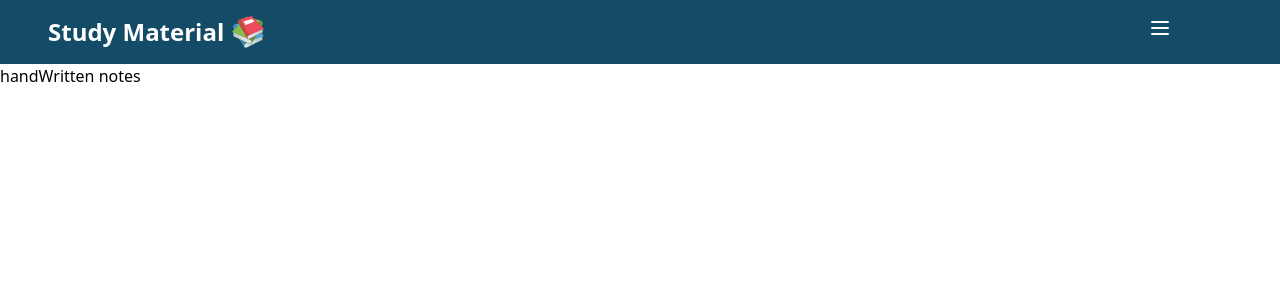
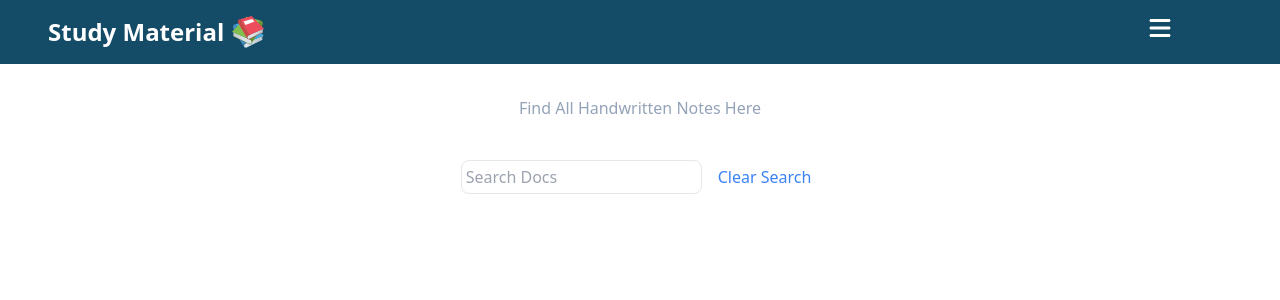
Before and after one commit to OctoTechHub/studysource, a React (Vite) app: page /notes in a window 1280 px wide. Shown: the top 300 px of the page. Built offline with nearby package versions, Linux system fonts and the light colour scheme.

Commit message:
[BUG FIXED] Toggle and Clear Search

```diff
--- a/src/components/HandNotes.tsx
+++ b/src/components/HandNotes.tsx
@@ -1,10 +1,38 @@
+import React, { useState } from 'react';
+import { Link } from 'react-router-dom';
 
+const handWritten: React.FC = () => {
+  const [searchQuery, setSearchQuery] = useState<string>("");
 
-const handWritten = () =>{
+  const handleSearchQueryChange = (event: { target: { value: React.SetStateAction<string>; }; }) => {
+    setSearchQuery(event.target.value);
+  };
 
-    return <div>
-        handWritten notes
+  function clearSearch() {
+    setSearchQuery("");
+  }
+
+  return (
+    <div className="flex flex-col items-center mt-8">
+      <h1 className="text-slate-400 hover:text-sky-400 mb-10">
+        Find All Handwritten Notes Here
+      </h1>
+      <div className="">
+        <div className="mb-4">
+          <input
+            type="text"
+            placeholder="Search Docs"
+            value={searchQuery}
+            onChange={handleSearchQueryChange}
+            className="border rounded-lg p-1 mr-2"
+          />
+          <Link to="/" className="text-blue-500 hover:underline bg-white rounded-lg p-2" onClick={(e) => { e.preventDefault(); clearSearch(); }}>
+            Clear Search
+          </Link>
+        </div>
+      </div>
     </div>
-}
+  );
+};
 
-export default handWritten
+export default handWritten;
--- a/src/components/Nav.tsx
+++ b/src/components/Nav.tsx
@@ -1,7 +1,10 @@
 import { useState } from "react";
 import { Link } from "react-router-dom";
 import { FontAwesomeIcon } from "@fortawesome/react-fontawesome";
-import { faFileAlt, faUsers } from "@fortawesome/free-solid-svg-icons";
+import { faBars, faTimes } from "@fortawesome/free-solid-svg-icons";
+import { faUsers } from "@fortawesome/free-solid-svg-icons/faUsers";
+import { faFileAlt } from "@fortawesome/free-solid-svg-icons/faFileAlt";
+
 export default function Nav() {
   const [isOpen, setIsOpen] = useState(false);
 
@@ -12,7 +15,7 @@ export default function Nav() {
           <div className="pl-8 flex flex-row items-center">
             <Link to="/">
               <div className="flex items-center ">
-              <div className="font-bold	text-2xl text-white l mr-2">Study Material</div>
+                <div className="font-bold	text-2xl text-white mr-2">Study Material</div>
                 <img src="public/navIcon.svg" alt="navIcon" className="h-8" />
               </div>
             </Link>
@@ -23,24 +26,11 @@ export default function Nav() {
                 className="text-white focus:outline-none"
                 onClick={() => setIsOpen(!isOpen)}
               >
-                <svg
-                  className="h-6 w-6 fill-current"
-                  viewBox="0 0 24 24"
-                  xmlns="http://www.w3.org/2000/svg"
-                >
                 {isOpen ? (
-                    <path
-                      fillRule="evenodd"
-                      clipRule="evenodd"
-                      d="M18.278 16.864a1 1 0 0 1-1.414 1.414l-4.829-4.828-4.828 4.828a1 1 0 0 1-1.414-1.414l4.828-4.829-4.828-4.829a1 1 0 0 1 1.414-1.414l4.829 4.829 4.828 4.828a1 1 0 1 1-1.414 1.414L13 14.414l-4.828 4.829z"
-                    />
+                  <FontAwesomeIcon icon={faTimes} className="h-6 w-6" />
                 ) : (
-                    <path
-                      fillRule="evenodd"
-                      d="M4 5h16a1 1 0 0 1 0 2H4a1 1 0 1 1 0-2zm0 6h16a1 1 0 0 1 0 2H4a1 1 0 0 1 0-2zm0 6h16a1 1 0 0 1 0 2H4a1 1 0 0 1 0-2z"
-                    />
+                  <FontAwesomeIcon icon={faBars} className="h-6 w-6" />
                 )}
-                </svg>
               </button>
             </div>
           </div>
@@ -56,6 +46,7 @@ export default function Nav() {
                 <FontAwesomeIcon icon={faUsers} className="mr-2" />
                 Maintainers
               </Link>
+
             </div>
           </div>
         )}
--- a/src/components/SearchBar.tsx
+++ b/src/components/SearchBar.tsx
@@ -2,14 +2,19 @@ import React, { useState } from 'react';
 import { Link } from "react-router-dom";
 import DisplayMaterials from './Materials';
 
-const SearchBar = () => {
+const SearchBar: React.FC = () => {
   const [searchQuery, setSearchQuery] = useState<string>("");
 
   const handleSearchQueryChange = (event: { target: { value: React.SetStateAction<string>; }; }) => {
     setSearchQuery(event.target.value);
   };
 
-    return <>
+  const clearSearch = () => {
+    setSearchQuery("");
+  };
+
+  return (
+    <>
       <div className="flex flex-col items-center mt-8">
         <h1 className="text-slate-400 l	 hover:text-sky-400 mb-10">Find All Materials Here</h1>
         <div className="">
@@ -21,7 +26,7 @@ const SearchBar = () => {
               onChange={handleSearchQueryChange}
               className="border rounded-lg p-1 mr-2"
             />
-                    <Link to="/" className="text-blue-500 hover:underline bg-white rounded-lg p-2">
+            <Link to="/" className="text-blue-500 hover:underline bg-white rounded-lg p-2" onClick={(e) => { e.preventDefault(); clearSearch(); }}>
               Clear Search
             </Link>
           </div>
@@ -33,7 +38,7 @@ const SearchBar = () => {
         </div>
       </div>
     </>
-
+  );
 }
 
 export default SearchBar;
--- a/src/material.ts
+++ b/src/material.ts
@@ -48,3 +48,10 @@ export const materials = [
     department: 'CSE',
   }
 ];
+
+
+const handWritten = [
+  {
+
+  }
+]
```
Lines whose indentation alone changed are shown as unchanged.
